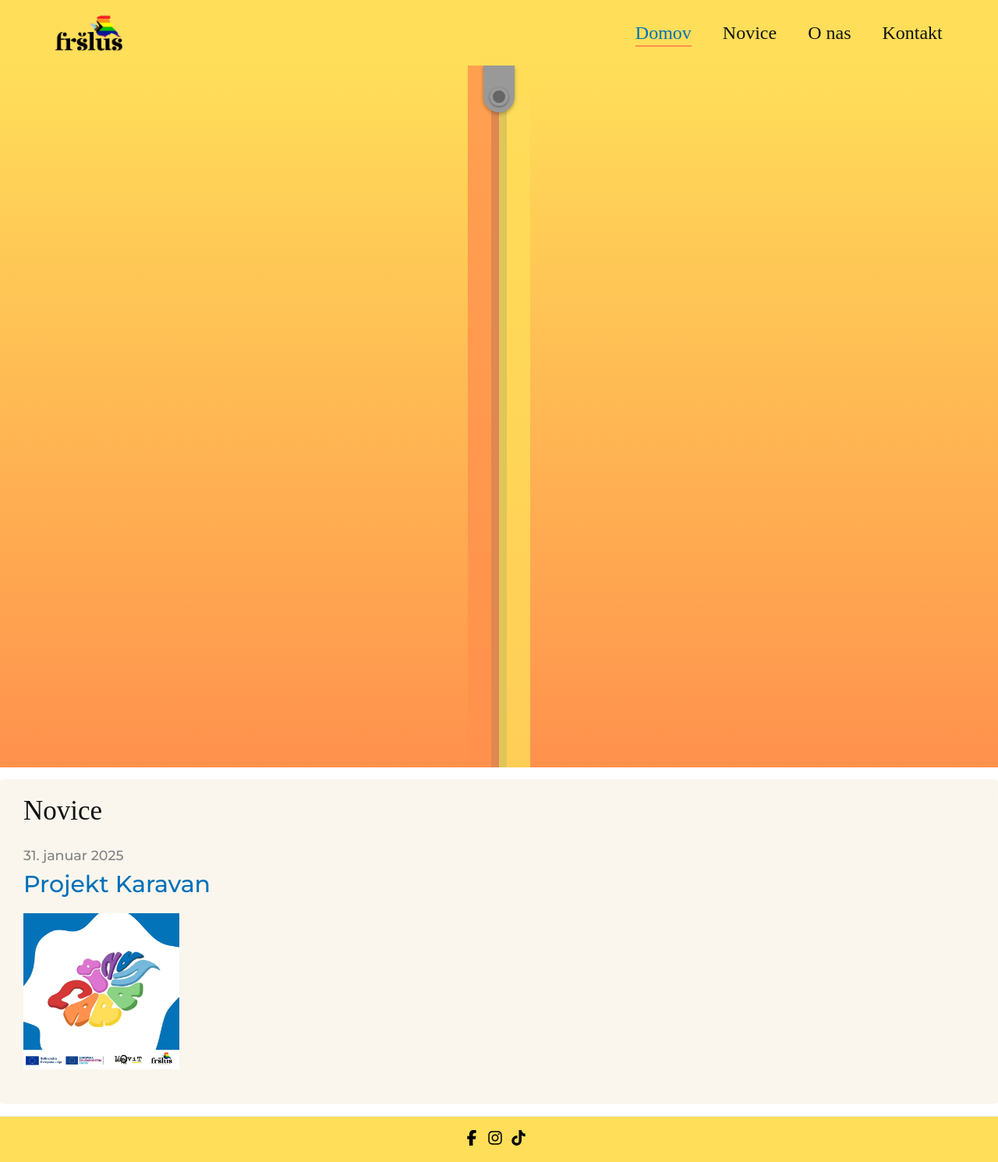
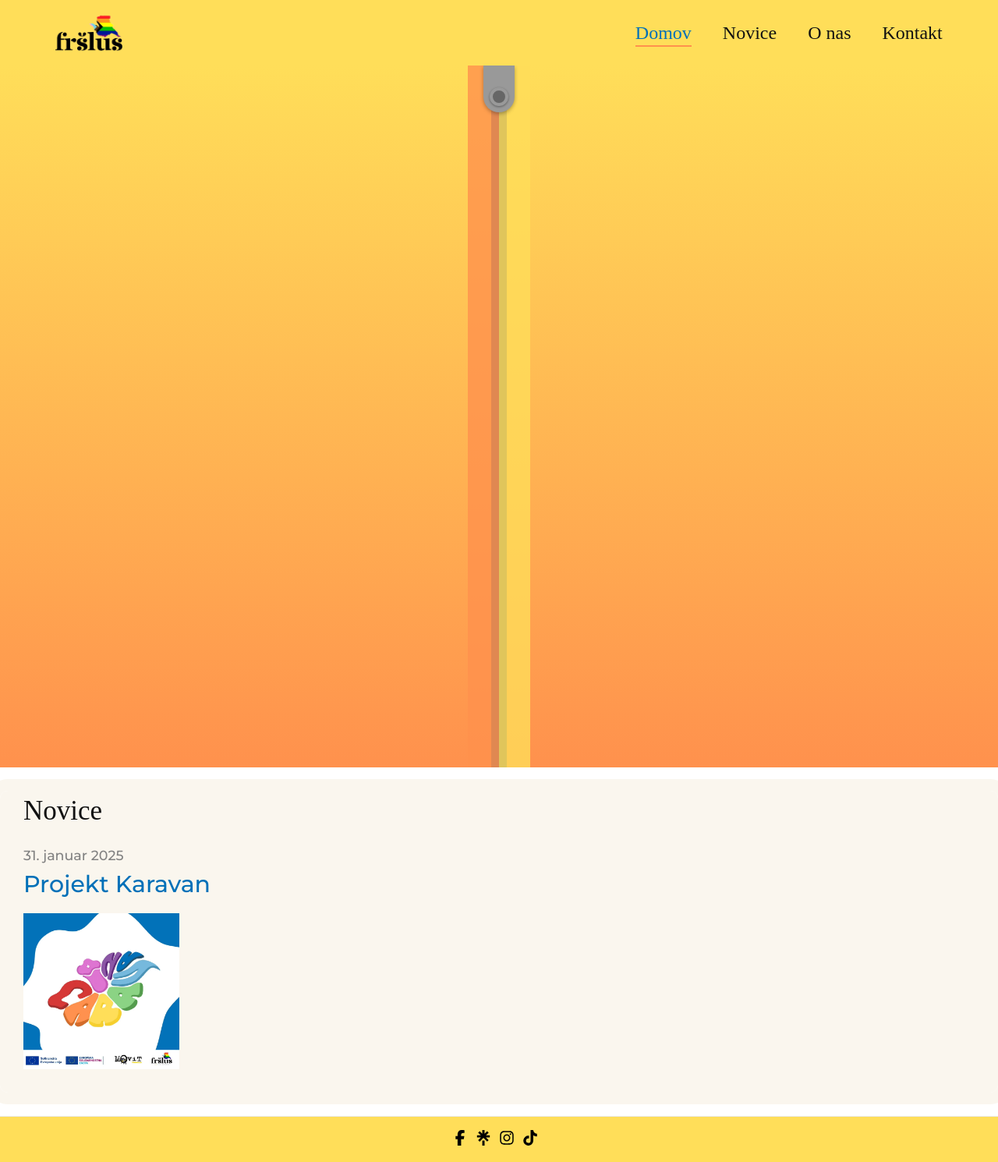
Before and after one commit to drustvofrslus/drustvofrslus.github.io, a Jekyll site: the page built from index.md, in a window 1280 px wide. Shown: the whole page at 78% size. Built offline with Jekyll 4.4.1, drawn with Linux system fonts in a browser that asks for light colours; some web fonts are replaced.

Commit message:
added linktree

```diff
--- a/_config.yml
+++ b/_config.yml
@@ -7,6 +7,7 @@ url: "" # the base hostname & protocol for your site, e.g. http://example.com
 instagram_username: drustvo_frslus
 facebook_username:  "61552108473588"
 tiktok_username: drustvo_frslus
+linktree_username: drustvofrslus
 
 header_pages:
   - index.md
--- a/_includes/social.html
+++ b/_includes/social.html
@@ -1,7 +1,7 @@
 <ul class="social-media-list" style="display: block ruby;">
     {%- if site.dribbble_username -%}<li><a href="https://dribbble.com/{{ site.dribbble_username| cgi_escape | escape }}"><svg class="svg-icon"><use xlink:href="{{ '/assets/minima-social-icons.svg#dribbble' | relative_url }}"></use></svg> <span class="username">{{ site.dribbble_username| escape }}</span></a></li>{%- endif -%}
     {%- if site.facebook_username -%}<li><a href="https://www.facebook.com/{{ site.facebook_username| cgi_escape | escape }}"><svg class="svg-icon"><use xlink:href="{{ '/assets/minima-social-icons.svg#facebook' | relative_url }}"></use></svg></a></li>{%- endif -%}
-    {%- if site.flickr_username -%}<li><a href="https://www.flickr.com/photos/{{ site.flickr_username| cgi_escape | escape }}"><svg class="svg-icon"><use xlink:href="{{ '/assets/minima-social-icons.svg#flickr' | relative_url }}"></use></svg> <span class="username">{{ site.flickr_username| escape }}</span></a></li>{%- endif -%}
+    {%- if site.linktree_username -%}<li><a href="https://linktr.ee/{{ site.linktree_username| cgi_escape | escape }}"><svg class="svg-icon"><use xlink:href="{{ '/assets/minima-social-icons.svg#linktree' | relative_url }}"></use></svg></a></li>{%- endif -%}
     {%- if site.github_username -%}<li><a href="https://github.com/{{ site.github_username| cgi_escape | escape }}"><svg class="svg-icon"><use xlink:href="{{ '/assets/minima-social-icons.svg#github' | relative_url }}"></use></svg> <span class="username">{{ site.github_username| escape }}</span></a></li>{%- endif -%}
     {%- if site.instagram_username -%}<li><a href="https://instagram.com/{{ site.instagram_username| cgi_escape | escape }}"><svg class="svg-icon"><use xlink:href="{{ '/assets/minima-social-icons.svg#instagram' | relative_url }}"></use></svg></a></li>{%- endif -%}
     {%- if site.linkedin_username -%}<li><a href="https://www.linkedin.com/in/{{ site.linkedin_username| cgi_escape | escape }}"><svg class="svg-icon"><use xlink:href="{{ '/assets/minima-social-icons.svg#linkedin' | relative_url }}"></use></svg> <span class="username">{{ site.linkedin_username| escape }}</span></a></li>{%- endif -%}
```
Also changed, not shown: assets/minima-social-icons.svg.
